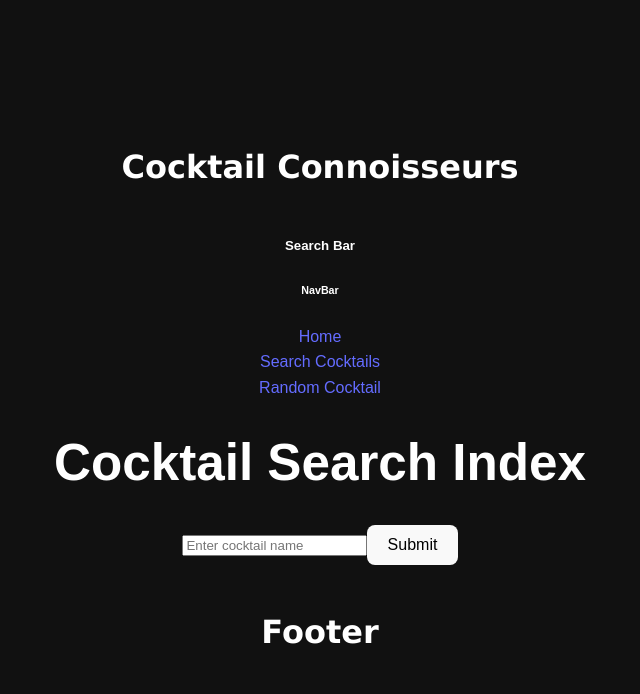
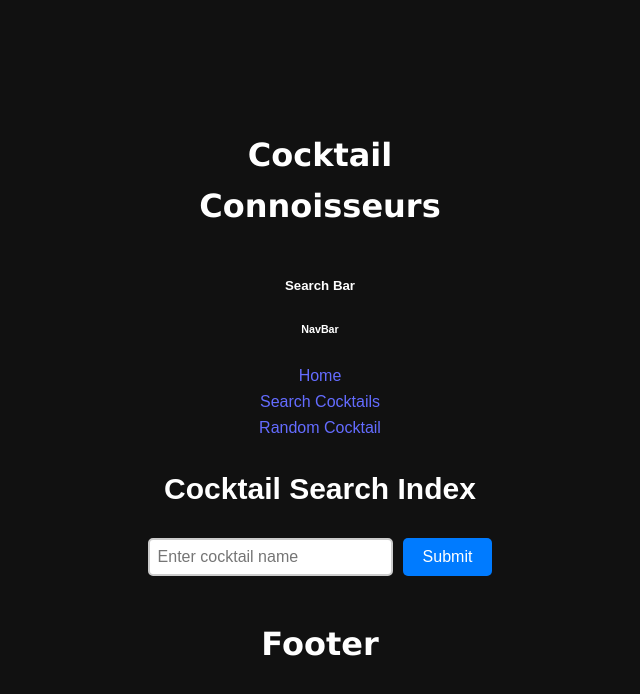
Before and after one commit to sammymarks/AnthonyAnthonySammyFood, a React (Vite) app in the folder FoodE/: page /cocktailsearch in a window 1280 px wide. Shown: the top 694 px of the page, without its empty margins (320-960 px from the left). Built offline with nearby package versions, Linux system fonts and the light colour scheme.

Commit message:
Cocktail Search CSS updates

```diff
--- /dev/null
+++ b/FoodE/src/CocktailSearch.css
@@ -0,0 +1,65 @@
+#root {
+    max-width: 375px;
+    margin: 0 auto;
+    /* padding: 100px; */
+    text-align: center;
+  }
+/* .Cocktails{
+
+} */
+.title{
+    font-size: 30px;
+    text-align: center;
+}
+.search-input{
+    width: 60%;
+    padding: 8px;
+    font-size: 16px;
+    border: 2px solid #ccc;
+    border-radius: 5px;
+    outline: none;
+}
+.search-submit-button {
+    background-color: #007bff;
+    color: #fff;
+    padding: 10px 20px;
+    border: none;
+    border-radius: 5px;
+    cursor: pointer;
+    font-size: 16px;
+    margin-left: 10px;
+  }
+
+  .search-submit-button:hover {
+    background-color: #0056b3;
+  }
+.search-results-container{
+    max-height: 300px;
+    overflow: auto;
+    display: flex;
+    flex-wrap: wrap;
+    justify-content: center;
+}
+.search-results{
+/* margin-top: 50px; */
+padding-top: 10px;
+}
+.search-results-query{
+margin: 10px 10px 10px 10px;
+}
+/* .search-results-grid{
+
+} */
+.search-results-grid-item{
+    background-color: #333;
+    padding: 15px; /* Adjust the padding to increase the size of #333 card */
+    margin-bottom: 25px;
+    border-radius: 10px;
+}
+.search-results-grid-item:hover{
+    background-color: #0056b3;
+}
+.drink-name{
+    font-size: 15px;
+    margin-bottom: -10px;
+}
--- a/FoodE/src/components/main-pages/CocktailSearch.jsx
+++ b/FoodE/src/components/main-pages/CocktailSearch.jsx
@@ -1,8 +1,9 @@
-import React, { useState, useEffect, useContext } from 'react';
-import { useNavigate } from 'react-router-dom';
-import axios from 'axios';
-import DataContext from '../../DataContext';
-import { NAME_BASE_URL } from '../../../globals';
+import React, { useState, useEffect, useContext } from 'react'
+import { useNavigate } from 'react-router-dom'
+import axios from 'axios'
+import DataContext from '../../DataContext'
+import { NAME_BASE_URL } from '../../../globals'
+import '../../CocktailSearch.css'
 
 export default function CocktailsData() {
 
@@ -40,7 +41,7 @@ export default function CocktailsData() {
 
   return (
     <div className="Cocktails">
-      <h1 className="title">Cocktail Search Index</h1>
+      <h2 className="title">Cocktail Search Index</h2>
       <form onSubmit={handleSubmit}>
         <input
           className='search-input'
@@ -59,7 +60,7 @@ export default function CocktailsData() {
               {searchResultsData.drinks.map((drink, index) => (
                 <div className='search-results-grid-item' key={drink.idDrink} onClick={() => goToGridItem(index)}>
                     <img className='detail-image' src={drink.strDrinkThumb}></img>
-                    <h2 >{drink.strDrink}</h2>
+                    <h2 ClassName='drink-name'>{drink.strDrink}</h2>
                 </div>
               ))}
             </div>
```
